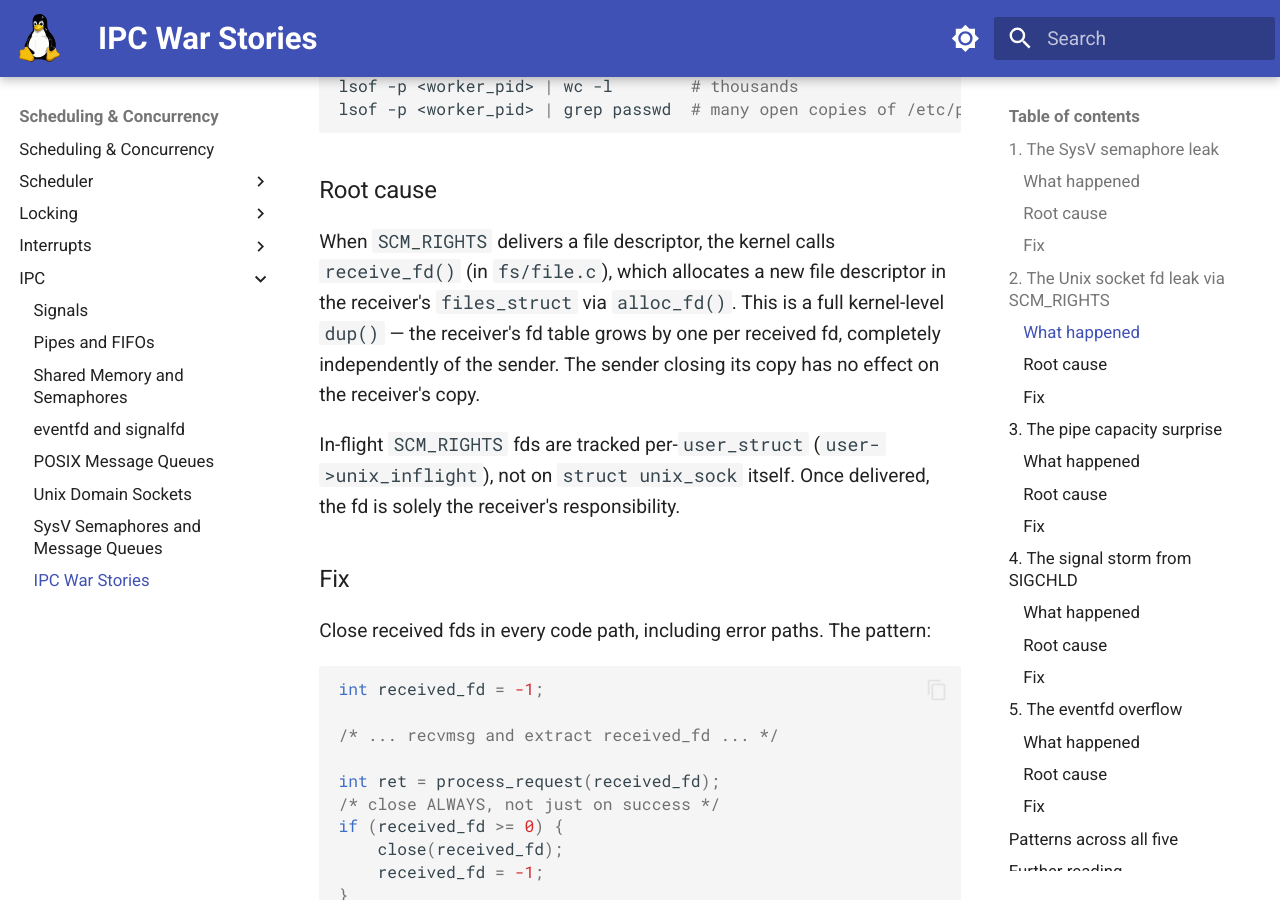
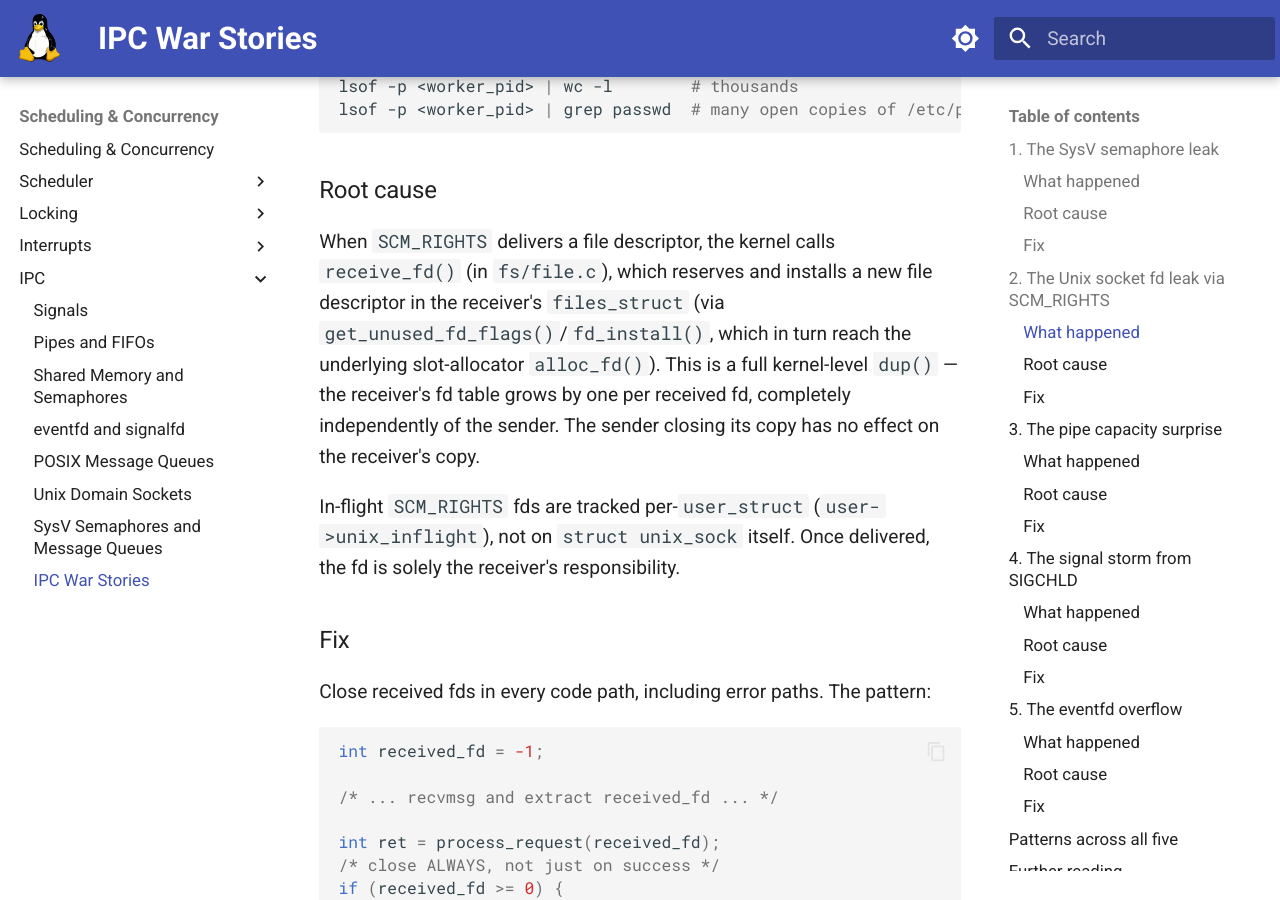
Before and after one commit to laveeshb/linux-kernel-internals, an MkDocs documentation site: the page built from docs/ipc/war-stories.md, in a window 1280 px wide and 900 px high, scrolled down 2681 px. Built offline with MkDocs 1.6.1 and Material for MkDocs 9.7.7, drawn with Linux system fonts in a browser that asks for light colours; some of the changed text lies outside the part shown.

Commit message:
Fix round-3 review finding: SCM_RIGHTS fd-install call chain (PR #753)
war-stories.md attributed fd installation directly to alloc_fd(), but
receive_fd() actually reaches it through get_unused_fd_flags()/
fd_install() - alloc_fd() only reserves the slot number. Corrected the
Case 2 narrative and the Further Reading kernel-source bullet to
reflect the real call chain.

```diff
--- a/docs/ipc/war-stories.md
+++ b/docs/ipc/war-stories.md
@@ -65,7 +65,7 @@ lsof -p <worker_pid> | grep passwd  # many open copies of /etc/passwd
 
 ### Root cause
 
-When `SCM_RIGHTS` delivers a file descriptor, the kernel calls `receive_fd()` (in `fs/file.c`), which allocates a new file descriptor in the receiver's `files_struct` via `alloc_fd()`. This is a full kernel-level `dup()` — the receiver's fd table grows by one per received fd, completely independently of the sender. The sender closing its copy has no effect on the receiver's copy.
+When `SCM_RIGHTS` delivers a file descriptor, the kernel calls `receive_fd()` (in `fs/file.c`), which reserves and installs a new file descriptor in the receiver's `files_struct` (via `get_unused_fd_flags()`/`fd_install()`, which in turn reach the underlying slot-allocator `alloc_fd()`). This is a full kernel-level `dup()` — the receiver's fd table grows by one per received fd, completely independently of the sender. The sender closing its copy has no effect on the receiver's copy.
 
 In-flight `SCM_RIGHTS` fds are tracked per-`user_struct` (`user->unix_inflight`), not on `struct unix_sock` itself. Once delivered, the fd is solely the receiver's responsibility.
 
@@ -248,7 +248,7 @@ The general principle: `EFD_NONBLOCK` is appropriate only when `EAGAIN` is expli
 
 - [ipc/util.c](https://git.kernel.org/pub/scm/linux/kernel/git/torvalds/linux.git/tree/ipc/util.c) — `ipc_addid()`, `ipc_rmid()`, and the per-namespace `ipc_ids` table that SysV objects live in until explicitly removed, behind Case 1
 - [ipc/sem.c](https://git.kernel.org/pub/scm/linux/kernel/git/torvalds/linux.git/tree/ipc/sem.c) — `semget()`, `semctl()`, and the `SEM_UNDO` adjustment-on-exit handling behind Case 1's fix
-- [fs/file.c](https://git.kernel.org/pub/scm/linux/kernel/git/torvalds/linux.git/tree/fs/file.c) — `receive_fd()` and `alloc_fd()`, which install a received `SCM_RIGHTS` descriptor into the receiver's own `files_struct`, behind Case 2
+- [fs/file.c](https://git.kernel.org/pub/scm/linux/kernel/git/torvalds/linux.git/tree/fs/file.c) — `receive_fd()`, which reserves and installs a received `SCM_RIGHTS` descriptor into the receiver's own `files_struct`, behind Case 2
 - [net/core/scm.c](https://git.kernel.org/pub/scm/linux/kernel/git/torvalds/linux.git/tree/net/core/scm.c) — `scm_detach_fds()` and `scm_recv_one_fd()`, the control-message path that calls `receive_fd()` for each `SCM_RIGHTS` descriptor, behind Case 2
 - [net/unix/garbage.c](https://git.kernel.org/pub/scm/linux/kernel/git/torvalds/linux.git/tree/net/unix/garbage.c) — the per-user `unix_inflight` counter and cycle-detecting garbage collector for in-flight `SCM_RIGHTS` fds, behind Case 2
 - [include/linux/pipe_fs_i.h](https://git.kernel.org/pub/scm/linux/kernel/git/torvalds/linux.git/tree/include/linux/pipe_fs_i.h) — `struct pipe_inode_info` and `struct pipe_buffer`, the fixed-size ring behind Case 3
```
